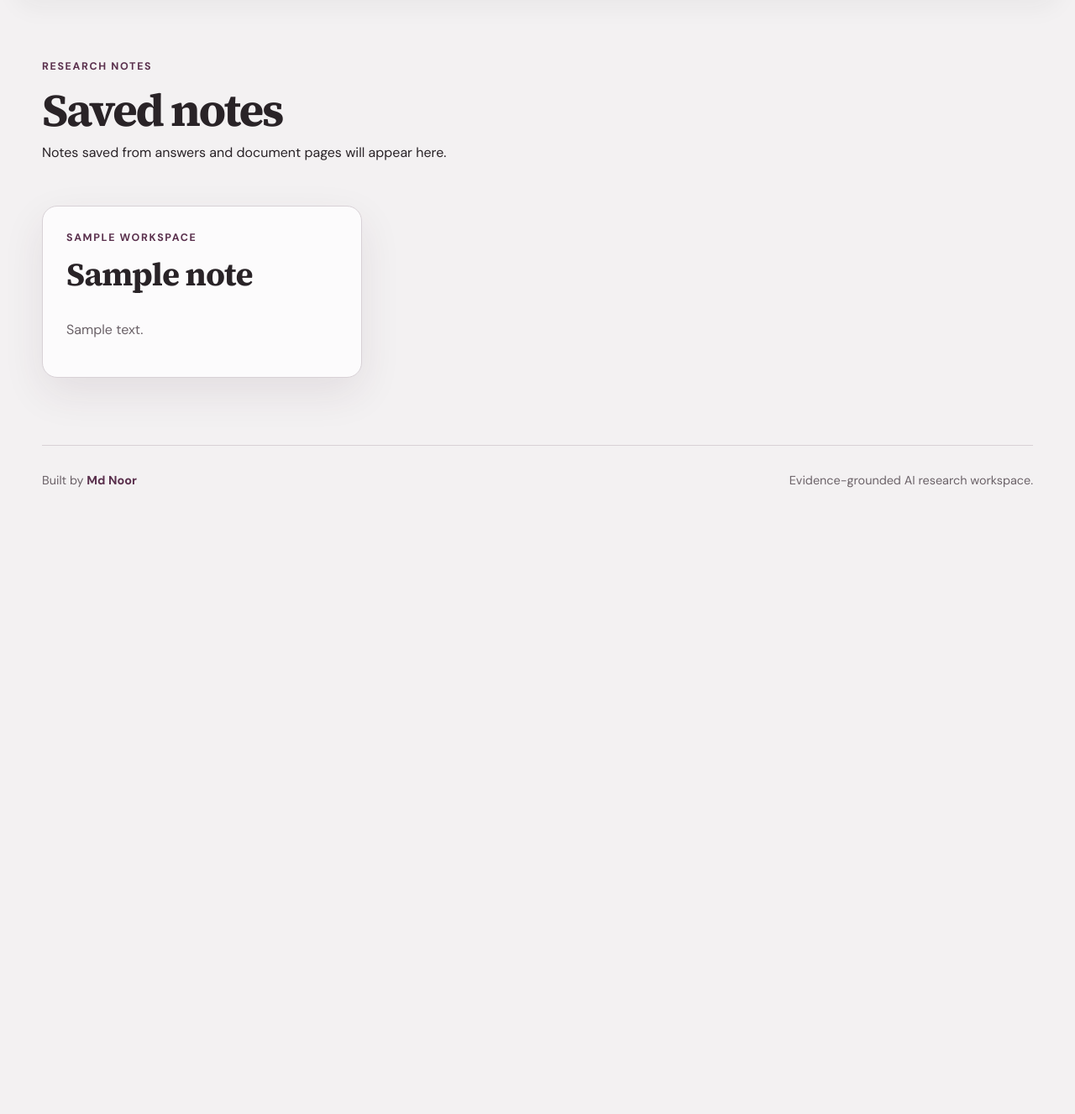
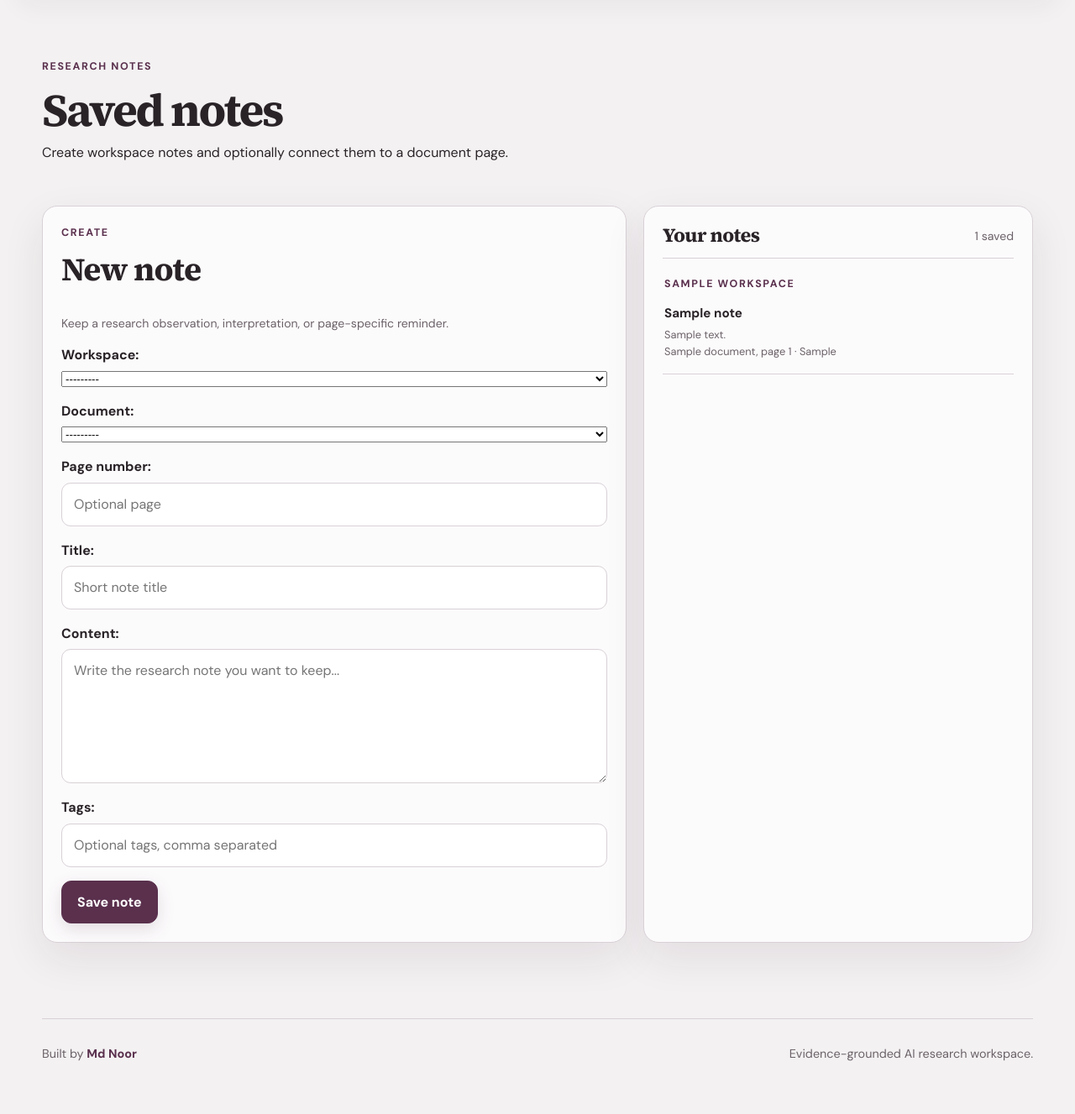
Before and after one commit to thanos07/ScholarSync-Django, a Django app: page /notes/ in a window 1280 px wide. Shown: the part 88-1415 px from the top of the page at 84% size. Before the commit the page ends 669 px from the top, so only its background shows below. Run offline with Django 5.2, Linux system fonts and the light colour scheme; a user stored in the database is signed in; tables that the repository leaves empty hold one stand-in row (values such as "Sample post"); some libraries are stand-ins or nearby versions.

Commit message:
Add private workspace note creation

```diff
--- /dev/null
+++ b/apps/notes/forms.py
@@ -0,0 +1,82 @@
+from django import forms
+
+from apps.documents.models import Document
+from apps.workspaces.models import Workspace
+
+from .models import Note
+
+
+class NoteForm(forms.ModelForm):
+    class Meta:
+        model = Note
+        fields = ["workspace", "document", "page_number", "title", "content", "tags"]
+        widgets = {
+            "page_number": forms.NumberInput(attrs={"min": 1, "placeholder": "Optional page"}),
+            "title": forms.TextInput(attrs={"placeholder": "Short note title"}),
+            "content": forms.Textarea(
+                attrs={
+                    "rows": 6,
+                    "placeholder": "Write the research note you want to keep...",
+                }
+            ),
+            "tags": forms.TextInput(
+                attrs={"placeholder": "Optional tags, comma separated"}
+            ),
+        }
+
+    def __init__(self, *args, owner=None, **kwargs):
+        super().__init__(*args, **kwargs)
+        self.owner = owner
+
+        self.fields["workspace"].queryset = Workspace.objects.none()
+        self.fields["document"].queryset = Document.objects.none()
+        self.fields["document"].required = False
+        self.fields["page_number"].required = False
+
+        if owner is not None:
+            self.fields["workspace"].queryset = Workspace.objects.filter(owner=owner)
+            self.fields["document"].queryset = (
+                Document.objects.filter(owner=owner)
+                .select_related("workspace")
+                .order_by("workspace__name", "display_title")
+            )
+            self.fields["document"].label_from_instance = (
+                lambda document: f"{document.display_title} — {document.workspace.name}"
+            )
+
+    def clean(self):
+        cleaned = super().clean()
+        workspace = cleaned.get("workspace")
+        document = cleaned.get("document")
+        page_number = cleaned.get("page_number")
+
+        if self.owner is not None:
+            if workspace is not None and workspace.owner_id != self.owner.id:
+                self.add_error("workspace", "Choose one of your own workspaces.")
+            if document is not None and document.owner_id != self.owner.id:
+                self.add_error("document", "Choose one of your own documents.")
+
+        if document is not None and workspace is not None:
+            if document.workspace_id != workspace.id:
+                self.add_error(
+                    "document",
+                    "The selected document must belong to the selected workspace.",
+                )
+
+        if page_number and document is None:
+            self.add_error(
+                "page_number",
+                "Choose a document before attaching a page number.",
+            )
+        elif (
+            page_number
+            and document is not None
+            and document.page_count
+            and page_number > document.page_count
+        ):
+            self.add_error(
+                "page_number",
+                f"This document has {document.page_count} pages.",
+            )
+
+        return cleaned
--- a/apps/notes/views.py
+++ b/apps/notes/views.py
@@ -1,5 +1,27 @@
+from django.contrib import messages
 from django.contrib.auth.decorators import login_required
-from django.shortcuts import render
+from django.shortcuts import redirect, render
+
+from .forms import NoteForm
+
+
 @login_required
 def note_list(request):
-    return render(request, "notes/list.html", {"notes": request.user.notes.select_related("workspace", "document")})
+    form = NoteForm(request.POST or None, owner=request.user)
+
+    if request.method == "POST" and form.is_valid():
+        note = form.save(commit=False)
+        note.owner = request.user
+        note.save()
+        messages.success(request, "Note saved.")
+        return redirect("note-list")
+
+    notes = request.user.notes.select_related("workspace", "document").order_by("-updated_at")
+    return render(
+        request,
+        "notes/list.html",
+        {
+            "notes": notes,
+            "form": form,
+        },
+    )
--- a/templates/notes/list.html
+++ b/templates/notes/list.html
@@ -1 +1,57 @@
-{% extends "base.html" %}{% block title %}Notes - ScholarSync{% endblock %}{% block content %}<section class="shell page-top"><div><span class="eyebrow">Research notes</span><h1>Saved notes</h1><p>Notes saved from answers and document pages will appear here.</p></div></section><section class="shell card-grid">{% for note in notes %}<article class="feature-card"><span class="eyebrow">{{ note.workspace.name }}</span><h2>{{ note.title }}</h2><p>{{ note.content|truncatechars:240 }}</p></article>{% empty %}<div class="empty-state"><h2>No notes yet</h2><p>The note creation workflow is prepared for the next implementation milestone.</p></div>{% endfor %}</section>{% endblock %}
+{% extends "base.html" %}
+
+{% block title %}Notes - ScholarSync{% endblock %}
+
+{% block content %}
+<section class="shell page-top">
+  <div>
+    <span class="eyebrow">Research notes</span>
+    <h1>Saved notes</h1>
+    <p>Create workspace notes and optionally connect them to a document page.</p>
+  </div>
+</section>
+
+<section class="shell workspace-layout">
+  <section class="panel">
+    <span class="eyebrow">Create</span>
+    <h2>New note</h2>
+    <p class="muted">Keep a research observation, interpretation, or page-specific reminder.</p>
+
+    <form method="post" class="stack-form">
+      {% csrf_token %}
+      {{ form.as_p }}
+      <button class="button" type="submit">Save note</button>
+    </form>
+  </section>
+
+  <section class="panel">
+    <div class="panel-head">
+      <h2>Your notes</h2>
+      <span class="muted">{{ notes|length }} saved</span>
+    </div>
+
+    {% for note in notes %}
+      <article class="document-row">
+        <div class="grow">
+          <span class="eyebrow">{{ note.workspace.name }}</span>
+          <h3>{{ note.title }}</h3>
+          <p>{{ note.content|truncatechars:220 }}</p>
+          <p class="muted">
+            {% if note.document %}
+              {{ note.document.display_title }}{% if note.page_number %}, page {{ note.page_number }}{% endif %}
+            {% else %}
+              Workspace note
+            {% endif %}
+            {% if note.tags %} · {{ note.tags }}{% endif %}
+          </p>
+        </div>
+      </article>
+    {% empty %}
+      <div class="compact-empty">
+        <h3>No notes yet</h3>
+        <p>Create your first note using the form.</p>
+      </div>
+    {% endfor %}
+  </section>
+</section>
+{% endblock %}
```
Also changed, not shown: tests/test_notes.py (added, +159 -0 lines).
